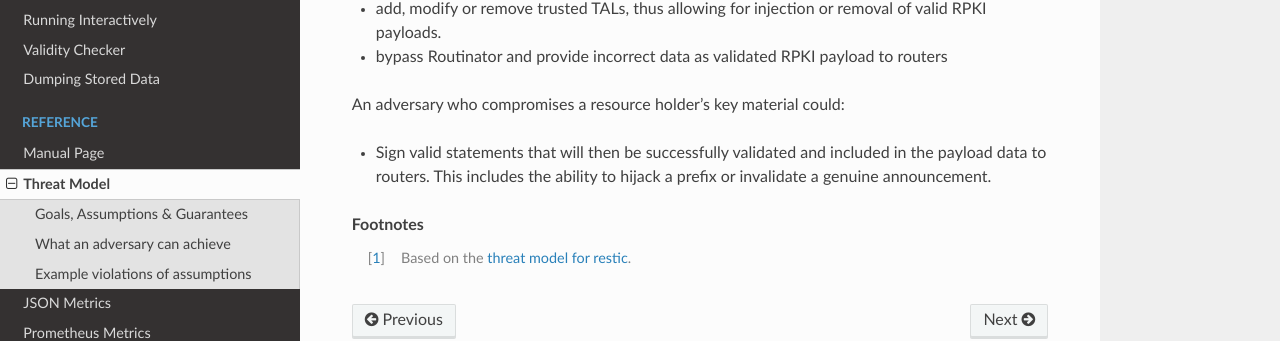
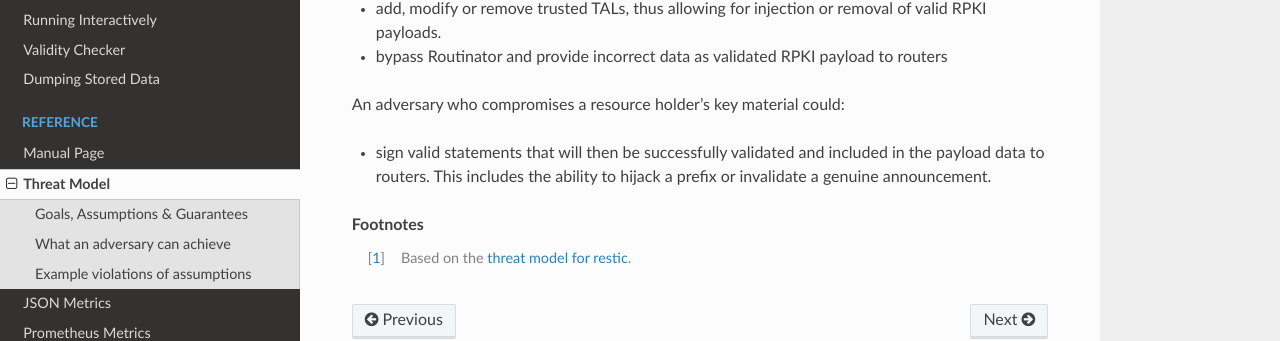
Before and after one commit to NLnetLabs/routinator, a Sphinx documentation site: the page built from doc/manual/source/threat-model.rst, in a window 1280 px wide and 900 px high, scrolled down 2129 px. Shown: the part 431-772 px from the top of the window. Built offline with Sphinx 7.4.7 and the Read the Docs theme 3.1.0, drawn with Linux system fonts in a browser that asks for light colours; some of the changed text lies outside the part shown.

Commit message:
missed lower casing of partial sentences

```diff
--- a/doc/manual/source/threat-model.rst
+++ b/doc/manual/source/threat-model.rst
@@ -30,7 +30,7 @@
   * only include validated and correct data in the data sent to routers.
   * reject invalid data without impacting availability and integrity of valid data (that is not dependent on the rejected data).
 
-* Keep resource (memory, file system, etc.) consumption within reasonable bounds.
+* keep resource (memory, file system, etc.) consumption within reasonable bounds.
 
 General assumptions:
 
@@ -73,7 +73,7 @@
 
 An adversary who compromises a resource holder's key material could:
 
-* Sign valid statements that will then be successfully validated and included in the payload data to routers. This includes the ability to hijack a prefix or invalidate a genuine announcement.
+* sign valid statements that will then be successfully validated and included in the payload data to routers. This includes the ability to hijack a prefix or invalidate a genuine announcement.
 
 .. rubric:: Footnotes
 .. [#f1] Based on the `threat model for restic <https://github.com/restic/restic/blob/master/doc/design.rst#threat-model>`_.
```
